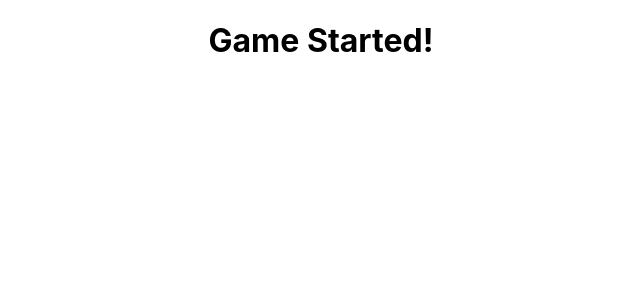
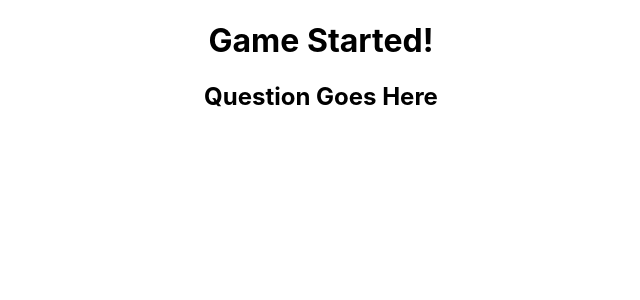
Before and after one commit to tbriany/tandem_trivia, a React (Create React App) app in the folder trivia_game/: page / in a window 1280 px wide. Both pictures are taken after a click on the button "Start Game". Shown: the top 300 px of the page, without its empty margins (319-959 px from the left). Built offline with nearby package versions, Linux system fonts and the light colour scheme.

Commit message:
creates component to display question

```diff
--- a/trivia_game/src/Components/Game.jsx
+++ b/trivia_game/src/Components/Game.jsx
@@ -1,7 +1,7 @@
 import { useState, useEffect } from "react";
 import '../App.css'
 import questions from '../json/Apprentice_TandemFor400_Data.json'
-
+import Question from './Question'
 
 function Game() {
 
@@ -10,6 +10,7 @@ function Game() {
     return (
         <div className="Game">
             <h1>Game Started!</h1>
+            <Question/>
         </div>
     );
 }
--- /dev/null
+++ b/trivia_game/src/Components/Question.jsx
@@ -0,0 +1,15 @@
+import { useState, useEffect } from "react";
+import '../App.css'
+
+
+function Question(props) {
+
+
+    return (
+        <div className="Question">
+            <h2>Question Goes Here</h2>
+        </div>
+    );
+}
+
+export default Question;
```
